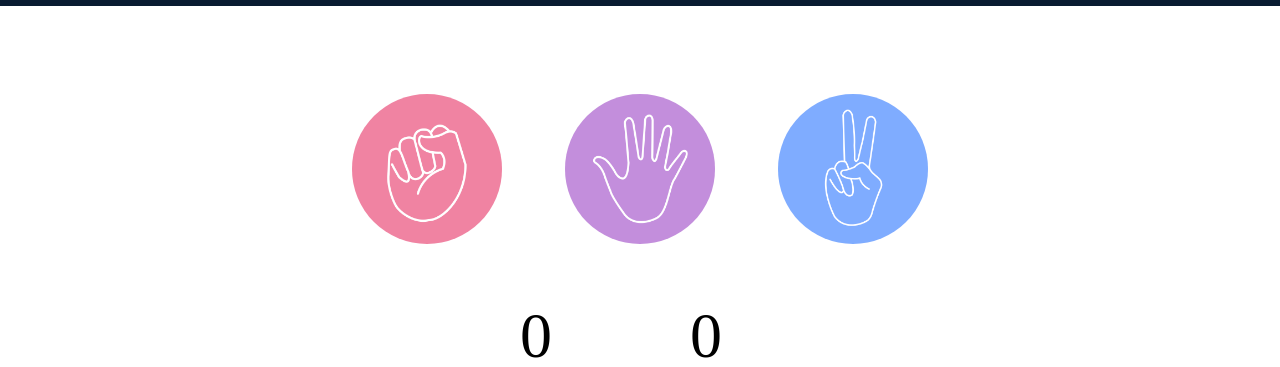
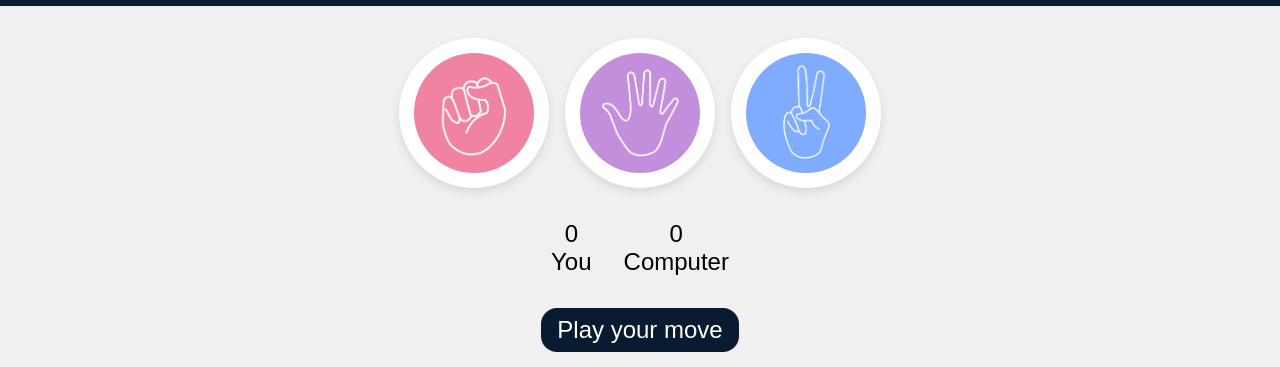
Before and after one commit to Rishabh022/Stone-Paper-Scissors, a plain HTML site: page index.html in a window 1280 px wide. Shown: the part 74-441 px from the top of the page. Drawn offline with Linux system fonts and the light colour scheme.

Commit message:
first commit

```diff
--- a/style.css
+++ b/style.css
@@ -1,7 +1,12 @@
 * {
-    margin: 0px;
-    padding: 0px;
-    text-align: center;
+    margin: 0;
+    padding: 0;
+    box-sizing: border-box;
+}
+
+body {
+    font-family: Arial, sans-serif;
+    background-color: #f0f0f0;
 }
 
 h1 {
@@ -9,61 +14,87 @@ h1 {
     color: white;
     height: 5rem;
     line-height: 5rem;
-}
-
-.choice {
-    height: 165px;
-    width: 165px;
-    border-radius: 50%;
-    display: flex;
-    justify-content: center;
-    align-items: center;
-}
-
-.choice:hover {
-    cursor: pointer;
-    background-color: #081b31;
-}
-
-img {
-    height: 150px;
-    width: 150px;
-    object-fit: cover;
-    border-radius: 50%;
+    margin: 0;
+    text-align: center;
 }
 
 .choices {
     display: flex;
     justify-content: center;
     align-items: center;
-    gap: 3rem;
-    margin-top: 5rem;
+    gap: 1rem;
+    margin-top: 2rem;
+}
+
+.choice {
+    height: 150px;
+    width: 150px;
+    max-width: 100%;
+    border-radius: 50%;
+    display: flex;
+    justify-content: center;
+    align-items: center;
+    background-color: white;
+    box-shadow: 0 4px 8px rgba(0, 0, 0, 0.1);
+    transition: all 0.3s ease;
+}
+
+.choice:hover {
+    cursor: pointer;
+    transform: scale(1.1);
+}
+
+.choice img {
+    height: 120px;
+    width: 120px;
+    max-width: 100%;
+    object-fit: cover;
+    border-radius: 50%;
 }
 
 .score-board {
     display: flex;
     justify-content: center;
     align-items: center;
-    font-size: 2rem;
-    margin-top: 3rem;
-    gap: 5rem;
+    font-size: 1.5rem;
+    margin-top: 2rem;
 }
 
-#user-score,
-#comp-score {
-    font-size: 4rem;
+.score {
+    text-align: center;
+    margin: 0 1rem;
 }
 
 .msg-container {
-    margin-top: 5rem;
-
+    margin-top: 2rem;
+    text-align: center;
 }
 
 #msg {
     background-color: #081b31;
     color: white;
-    font-size: 2rem;
-    display: inline;
-    padding: 1rem;
+    font-size: 1.5rem;
+    display: inline-block;
+    padding: 0.5rem 1rem;
     border-radius: 1rem;
 }
+
+/* Media Queries for Responsive Design */
+
+@media (max-width: 768px) {
+    .choices {
+        flex-direction: column;
+    }
+
+    .choice {
+        margin-bottom: 1rem;
+    }
+
+    .score-board {
+        flex-direction: column;
+    }
+
+    .score {
+        margin: 0.5rem 0;
+    }
+}
```
